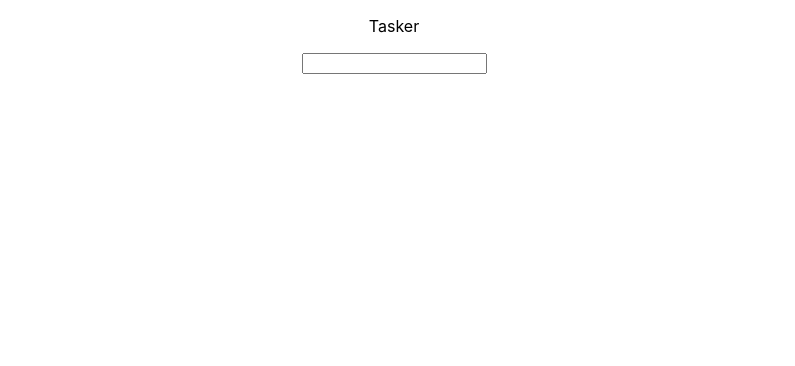
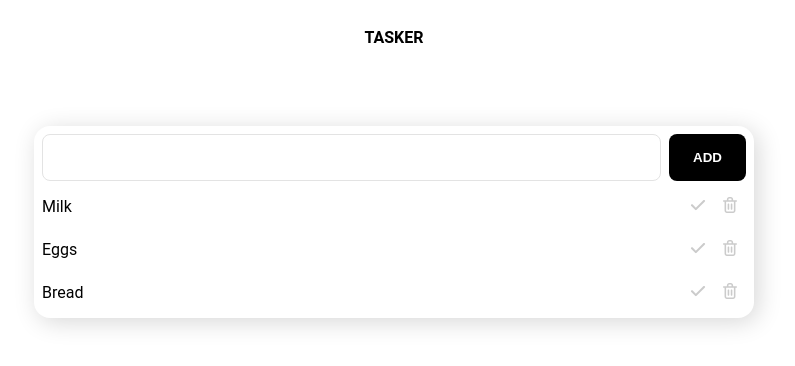
Before and after one commit to j0lib0is/Deployment-Project, a React (Create React App) app: page / in a window 1280 px wide. Shown: the top 366 px of the page, without its empty margins (246-1041 px from the left). Built offline with nearby package versions, Linux system fonts and the light colour scheme.

Commit message:
built out a mini todo list

```diff
--- a/src/App.css
+++ b/src/App.css
@@ -1,38 +1,254 @@
-.App {
-  text-align: center;
+html,
+body,
+div,
+span,
+applet,
+object,
+iframe,
+h1,
+h2,
+h3,
+h4,
+h5,
+h6,
+p,
+blockquote,
+pre,
+a,
+abbr,
+acronym,
+address,
+big,
+cite,
+code,
+del,
+dfn,
+em,
+img,
+ins,
+kbd,
+q,
+s,
+samp,
+small,
+strike,
+strong,
+sub,
+sup,
+tt,
+var,
+b,
+u,
+i,
+center,
+dl,
+dt,
+dd,
+ol,
+ul,
+li,
+fieldset,
+form,
+label,
+legend,
+table,
+caption,
+tbody,
+tfoot,
+thead,
+tr,
+th,
+td,
+article,
+aside,
+canvas,
+details,
+embed,
+figure,
+figcaption,
+footer,
+header,
+hgroup,
+menu,
+nav,
+output,
+ruby,
+section,
+summary,
+time,
+mark,
+audio,
+video {
+	margin: 0;
+	padding: 0;
+	font-size: 62.5%;
+	font: inherit;
+	vertical-align: baseline;
+}
+/* HTML5 display-role reset for older browsers */
+article,
+aside,
+details,
+figcaption,
+figure,
+footer,
+header,
+hgroup,
+menu,
+nav,
+section {
+	display: block;
 }
 
-.App-logo {
-  height: 40vmin;
-  pointer-events: none;
+* {
+	box-sizing: border-box;
+	padding: 0;
+	margin: 0;
+	max-width: 100%;
 }
 
-@media (prefers-reduced-motion: no-preference) {
-  .App-logo {
-    animation: App-logo-spin infinite 20s linear;
-  }
+html {
+	font-size: 62.5%;
+	line-height: 1.5;
 }
 
-.App-header {
-  background-color: #282c34;
-  min-height: 100vh;
-  display: flex;
-  flex-direction: column;
-  align-items: center;
-  justify-content: center;
-  font-size: calc(10px + 2vmin);
-  color: white;
+/*General Styles*/
+body {
+	font-size: 1.6rem;
+	font-family: 'Roboto', sans-serif;
+}
+h1 {
+	font-size: 5rem;
+	font-weight: 700;
+}
+h2 {
+	font-size: 3.5rem;
+}
+h3 {
+	font-size: 3rem;
+}
+h4 {
+	font-size: 2.5rem;
+}
+h5 {
+	font-size: 2rem;
+}
+section {
+	padding: 4%;
+}
+.container {
+	background-color: white;
+	box-shadow: 4px 4px 24px rgba(0, 0, 0, 0.16);
+	max-width: 720px;
+	margin: 0 auto;
+	padding: 8px;
+	border-radius: 16px;
+	display: flex;
+	flex-direction: column;
+	align-items: center;
+}
+button {
+	background-color: black;
+	color: white;
+	border-radius: 4px;
+	border: none;
+	font-weight: 700;
+	text-transform: uppercase;
+	padding: 8px 24px;
+	transition: 0.2s;
+	cursor: pointer;
+}
+button:hover {
+	background-color: #2e2e2e;
 }
 
-.App-link {
-  color: #61dafb;
+/*Header Styles*/
+nav {
+	width: 98%;
+	margin: 1%;
+	padding: 1%;
+	border-radius: 4px;
+}
+nav .logo {
+	font-weight: 700;
+	text-transform: uppercase;
+	text-align: center;
 }
 
-@keyframes App-logo-spin {
-  from {
-    transform: rotate(0deg);
-  }
-  to {
-    transform: rotate(360deg);
-  }
+/*Task Form Styles*/
+.taskForm {
+	width: 100%;
+	display: flex;
 }
+.taskInput {
+	flex-grow: 1;
+	background-color: white;
+	border-radius: 8px;
+	border: 1px solid #e3e3e3;
+	font-size: 2.5rem;
+	padding: 8px;
+	transition: 0.2s;
+}
+.taskInput:hover {
+	border: 1px solid #aaa;
+}
+.taskSubmit {
+	border-radius: 8px;
+	margin-left: 8px;
+}
+
+/*Task List Styles*/
+.taskList {
+	width: 100%;
+	list-style: none;
+}
+/*Task Item Styles*/
+.taskDiv {
+	border-radius: 8px;
+	display: flex;
+	justify-content: space-between;
+	align-items: center;
+	transition: 0.2s;
+	margin-top: 8px;
+}
+.taskDiv li {
+	flex: 1;
+}
+.completeButton,
+.deleteButton {
+	background-color: white;
+	opacity: 20%;
+	padding: 4px;
+}
+.completeButton:hover,
+.deleteButton:hover {
+	background-color: white;
+	opacity: 100%;
+}
+.completeButton img,
+.deleteButton img {
+	pointer-events: none;
+}
+.done {
+	text-decoration: line-through;
+	color: #aaa;
+}
+
+/*Filter Styles*/
+select {
+	-webkit-appearance: none;
+	-moz-appearance: none;
+	appearance: none;
+	outline: none;
+	box-shadow: none;
+	border: none;
+	width: 100%;
+	cursor: pointer;
+	color: #aaa;
+}
+.filter {
+	position: relative;
+	width: 100%;
+	margin: 8px;
+	padding: 4px;
+}
--- a/src/App.js
+++ b/src/App.js
@@ -1,10 +1,26 @@
-import logo from './logo.svg';
+import React, { useState } from 'react';
 import './App.css';
 
 // Components
+import AddTask from './components/AddTask';
+import TaskList from './components/TaskList';
 
+// Initial State
+const defaultTasks = [{name: 'Milk', complete: false}, {name: 'Eggs', complete: false}, {name: 'Bread', complete: false}]
 
 function App() {
+  const [taskList, setTaskList] = useState(defaultTasks);
+
+  // Local Function
+  const addTask = (newTask) => {
+    setTaskList([...taskList, newTask]);
+  }
+
+  const deleteTask = (deletedTask) => {
+    const newTaskList = taskList.filter(task => task !== deletedTask)
+    setTaskList(newTaskList);
+  }
+
   return (
     <div className="App">
       <header>
@@ -14,13 +30,8 @@ function App() {
       </header>
       <section>
         <div className='container'>
-          <form>
-            <input
-              type='text'
-              name='task'
-              className='taskInput'
-            />
-          </form>
+          <AddTask addTask={addTask}/>
+          <TaskList taskList={taskList} deleteTask={deleteTask}/>
         </div>
       </section>
     </div>
--- a/src/components/AddTask.js
+++ b/src/components/AddTask.js
@@ -1,7 +1,47 @@
-import React from 'react';
+import React, { useState } from 'react';
 
 const AddTask = (props) => {
-	return ();
+
+  // Destructure Props
+  const { addTask } = props;
+
+  // State
+  const [task, setTask] = useState({
+    name: '',
+    complete: false,
+  });
+
+  // Local Functions
+  const handleChange = e => {
+    setTask({
+      ...task,
+      [e.target.name]: e.target.value
+    });
+  }
+
+  const handleSubmit = e => {
+    e.preventDefault();
+    addTask(task);
+    setTask({
+      ...task,
+      name: '',
+      complete: false,
+    });
+  }
+
+  // Return
+	return (
+		<form onSubmit={handleSubmit} className='taskForm'>
+      <input
+        type='text'
+        name='name'
+        value={task.name}
+        onChange={handleChange}
+        className='taskInput'
+      />
+      <button className='taskSubmit'>Add</button>
+    </form>
+	);
 }
 
 export default AddTask;
--- a/src/components/Task.js
+++ b/src/components/Task.js
@@ -0,0 +1,41 @@
+import React, { useState } from 'react';
+
+// Assets
+import completeIcon from '../Assets/complete.svg';
+import deleteIcon from '../Assets/delete.svg';
+
+const Task = (props) => {
+
+	// Destructure Props
+	const { task, deleteTask } = props;
+
+	// State
+	const [taskState, setTaskState] = useState(task);
+
+	// Local Functions
+	const handleComplete = () => {
+		setTaskState({
+			...taskState,
+			complete: true
+		});
+	}
+
+	const handleDelete = () => {
+		deleteTask(task);
+	}
+
+	// Return
+	return (
+		<div className='taskDiv'>
+			<li className={'taskItem ' + (taskState.complete ? 'done' : '')}>{task.name}</li>
+			<button onClick={handleComplete} className='completeButton'>
+				<img src={completeIcon} alt='check mark icon'/>
+			</button>
+			<button onClick={handleDelete} className='deleteButton'>
+				<img src={deleteIcon} alt='trash can icon'/>
+			</button>
+		</div>
+	);
+}
+
+export default Task;
--- a/src/components/TaskList.js
+++ b/src/components/TaskList.js
@@ -0,0 +1,21 @@
+import React from 'react';
+
+// Components
+import Task from './Task'
+
+const TaskList = (props) => {
+
+	// Destructure Props
+	const { taskList, deleteTask } = props;
+
+	// Return
+	return (
+		<ul className='taskList'>
+			{taskList.map((task) => {
+				return <Task task={task} deleteTask={deleteTask} key={task.name}/>;
+			})}
+		</ul>
+	);
+}
+
+export default TaskList;
```
Also changed, not shown: src/Assets/complete.svg (added), src/Assets/delete.svg (added).
